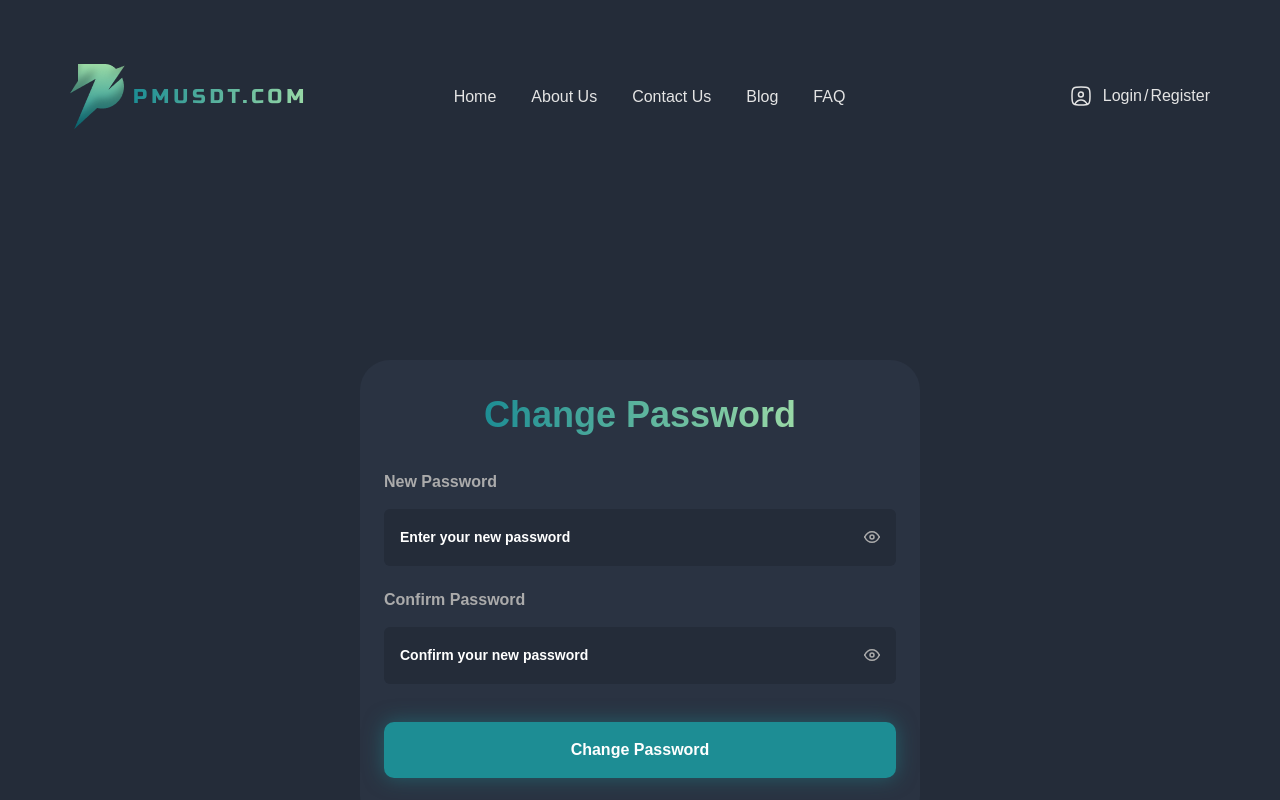
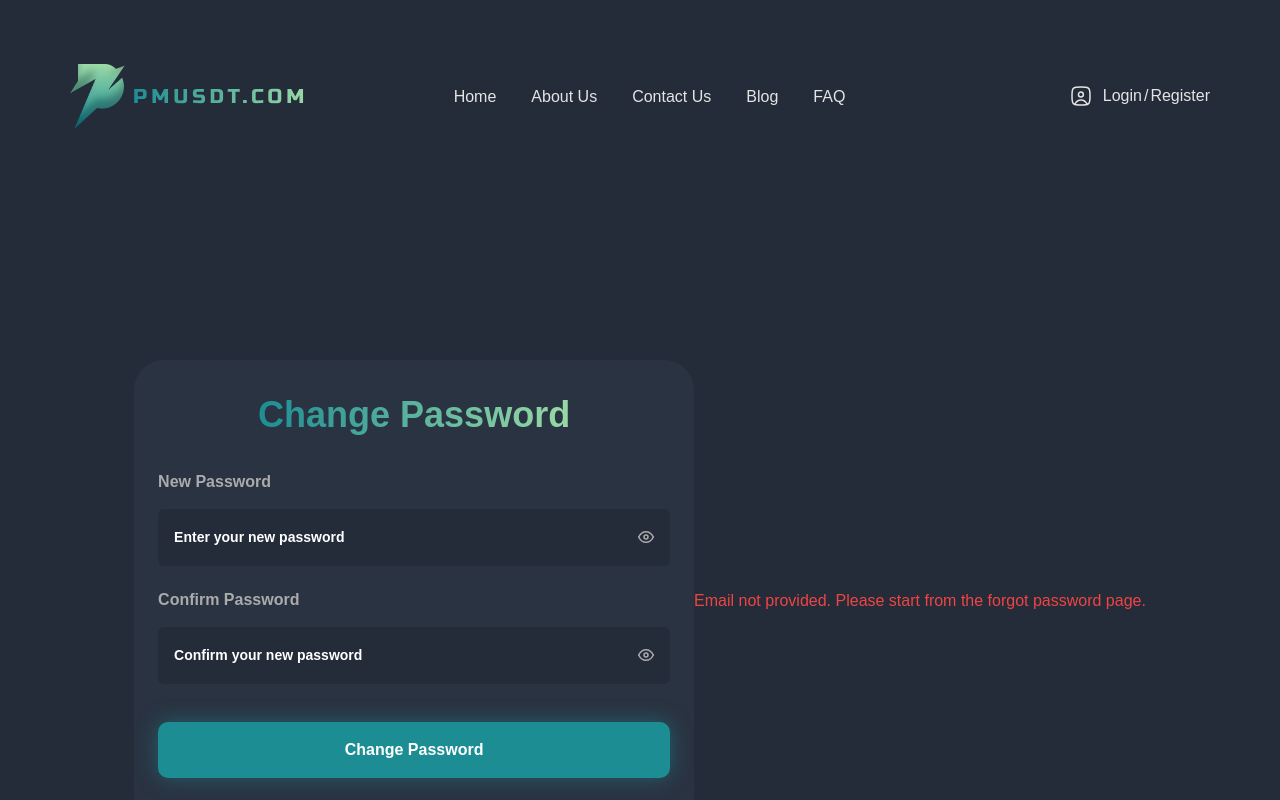
Before and after one commit to saharnik95/pmusdt-redux, a React (Vite) app: page /change-password in a window 1280 px wide. Built offline with nearby package versions, Linux system fonts and the light colour scheme; a web font is replaced by a local one.

Commit message:
part one

```diff
--- a/src/pages/ChangePassword.tsx
+++ b/src/pages/ChangePassword.tsx
@@ -108,6 +108,7 @@ export default function ChangePassword() {
         onSubmit={onSubmit}
         submitButtonText="Change Password"
       />
+      {errorMessage && <div className="text-red-500 mt-4">{errorMessage}</div>}
     </div>
   );
 }
```
